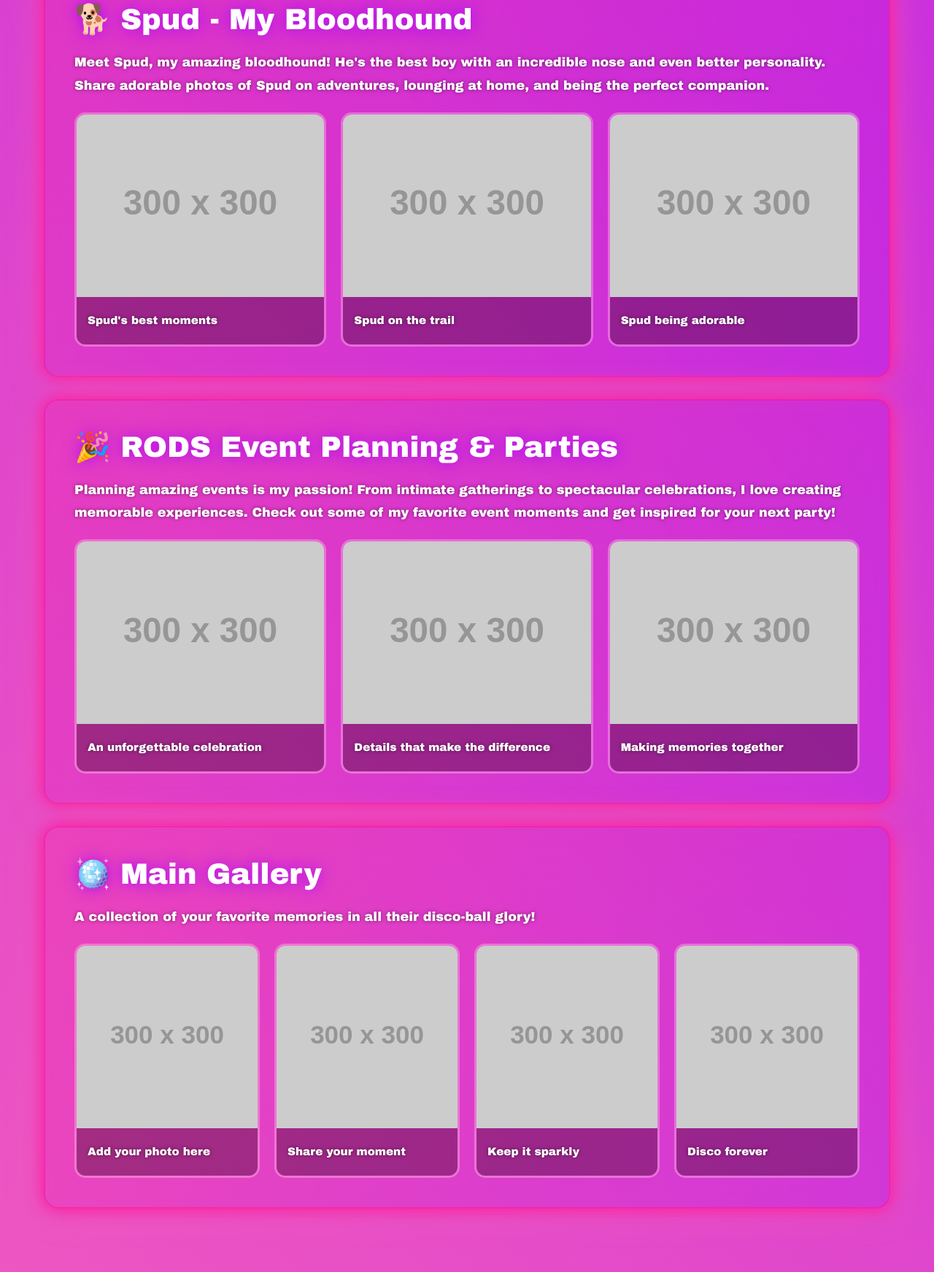
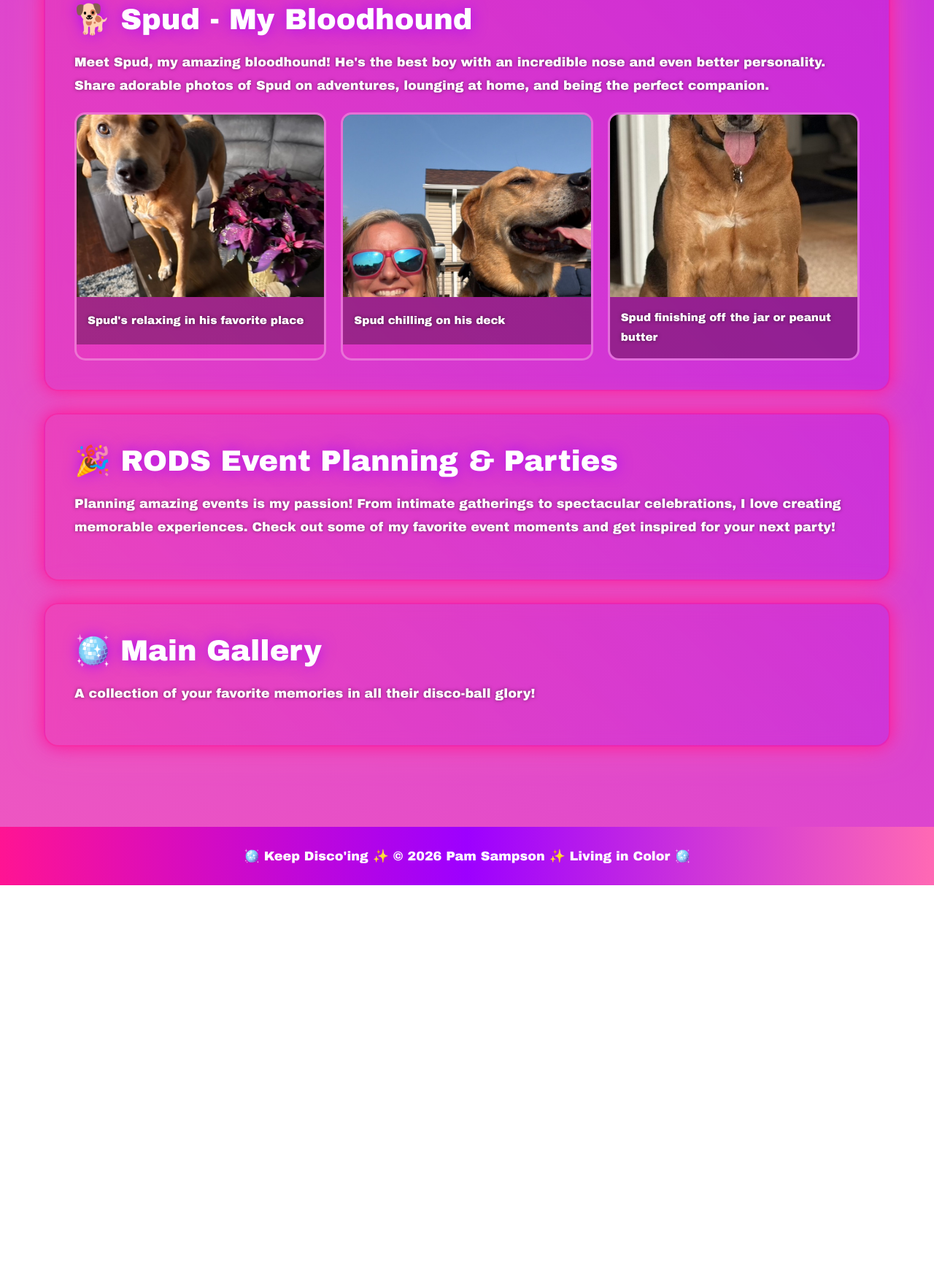
Before and after one commit to psampson00/pamsampson, a plain HTML site: page index.html in a window 1280 px wide. Shown: the part 3255-4998 px from the top of the page at 73% size. After the commit the page ends 4468 px from the top, so only its background shows below. Drawn offline with Linux system fonts and the light colour scheme; placeholder pictures from the web are drawn by us.

Commit message:
update images

```diff
--- a/index.html
+++ b/index.html
@@ -132,14 +132,14 @@
         <p>Explore the world and share your travel stories! From exotic beaches to bustling cities, document your
             adventures and inspire others to explore.</p>
         <div class="gallery">
-            <div class="gallery-item"><img src="https://via.placeholder.com/300x300?text=Travel+1" alt="Travel 1">
-                <div class="gallery-item-text"><p>Add your travel photo and destination details</p></div>
+            <div class="gallery-item"><img src="images/travel/chicagoInNYC.jpeg" alt="Travel 1">
+                <div class="gallery-item-text"><p>Seeing Chicago in NYC</p></div>
             </div>
-            <div class="gallery-item"><img src="https://via.placeholder.com/300x300?text=Travel+2" alt="Travel 2">
-                <div class="gallery-item-text"><p>Share your favorite travel memories</p></div>
+            <div class="gallery-item"><img src="images/travel/hawaii.jpeg" alt="Travel 2">
+                <div class="gallery-item-text"><p>Hawaii</p></div>
             </div>
-            <div class="gallery-item"><img src="https://via.placeholder.com/300x300?text=Travel+3" alt="Travel 3">
-                <div class="gallery-item-text"><p>Where will you go next?</p></div>
+            <div class="gallery-item"><img src="images/travel/vegaspool.jpeg" alt="Travel 3">
+                <div class="gallery-item-text"><p>Cosmo pool in my home away from home</p></div>
             </div>
         </div>
     </section>
@@ -152,48 +152,48 @@
         <p>Meet Spud, my amazing bloodhound! He's the best boy with an incredible nose and even better personality.
             Share adorable photos of Spud on adventures, lounging at home, and being the perfect companion.</p>
         <div class="gallery">
-            <div class="gallery-item"><img src="https://via.placeholder.com/300x300?text=Spud+1" alt="Spud 1">
-                <div class="gallery-item-text"><p>Spud's best moments</p></div>
+            <div class="gallery-item"><img src="images/spud/spudCute.jpeg" alt="Spud 1">
+                <div class="gallery-item-text"><p>Spud's relaxing in his favorite place</p></div>
             </div>
-            <div class="gallery-item"><img src="https://via.placeholder.com/300x300?text=Spud+2" alt="Spud 2">
-                <div class="gallery-item-text"><p>Spud on the trail</p></div>
+            <div class="gallery-item"><img src="images/spud/spudOutside.jpeg" alt="Spud 2">
+                <div class="gallery-item-text"><p>Spud chilling on his deck</p></div>
             </div>
-            <div class="gallery-item"><img src="https://via.placeholder.com/300x300?text=Spud+3" alt="Spud 3">
-                <div class="gallery-item-text"><p>Spud being adorable</p></div>
+            <div class="gallery-item"><img src="images/spud/spudPB.jpeg" alt="Spud 3">
+                <div class="gallery-item-text"><p>Spud finishing off the jar or peanut butter</p></div>
             </div>
         </div>
     </section>
     <section id="events" class="section"><h2>🎉 RODS Event Planning &amp; Parties</h2>
         <p>Planning amazing events is my passion! From intimate gatherings to spectacular celebrations, I love creating
             memorable experiences. Check out some of my favorite event moments and get inspired for your next party!</p>
-        <div class="gallery">
-            <div class="gallery-item"><img src="https://via.placeholder.com/300x300?text=Event+1" alt="Event 1">
-                <div class="gallery-item-text"><p>An unforgettable celebration</p></div>
-            </div>
-            <div class="gallery-item"><img src="https://via.placeholder.com/300x300?text=Event+2" alt="Event 2">
-                <div class="gallery-item-text"><p>Details that make the difference</p></div>
-            </div>
-            <div class="gallery-item"><img src="https://via.placeholder.com/300x300?text=Event+3" alt="Event 3">
-                <div class="gallery-item-text"><p>Making memories together</p></div>
-            </div>
-        </div>
+<!--        <div class="gallery">-->
+<!--            <div class="gallery-item"><img src="https://via.placeholder.com/300x300?text=Event+1" alt="Event 1">-->
+<!--                <div class="gallery-item-text"><p>An unforgettable celebration</p></div>-->
+<!--            </div>-->
+<!--            <div class="gallery-item"><img src="https://via.placeholder.com/300x300?text=Event+2" alt="Event 2">-->
+<!--                <div class="gallery-item-text"><p>Details that make the difference</p></div>-->
+<!--            </div>-->
+<!--            <div class="gallery-item"><img src="https://via.placeholder.com/300x300?text=Event+3" alt="Event 3">-->
+<!--                <div class="gallery-item-text"><p>Making memories together</p></div>-->
+<!--            </div>-->
+<!--        </div>-->
     </section>
     <section id="gallery" class="section"><h2>🪩 Main Gallery</h2>
         <p>A collection of your favorite memories in all their disco-ball glory!</p>
-        <div class="gallery">
-            <div class="gallery-item"><img src="https://via.placeholder.com/300x300?text=Photo+1" alt="Photo 1">
-                <div class="gallery-item-text"><p>Add your photo here</p></div>
-            </div>
-            <div class="gallery-item"><img src="https://via.placeholder.com/300x300?text=Photo+2" alt="Photo 2">
-                <div class="gallery-item-text"><p>Share your moment</p></div>
-            </div>
-            <div class="gallery-item"><img src="https://via.placeholder.com/300x300?text=Photo+3" alt="Photo 3">
-                <div class="gallery-item-text"><p>Keep it sparkly</p></div>
-            </div>
-            <div class="gallery-item"><img src="https://via.placeholder.com/300x300?text=Photo+4" alt="Photo 4">
-                <div class="gallery-item-text"><p>Disco forever</p></div>
-            </div>
-        </div>
+<!--        <div class="gallery">-->
+<!--            <div class="gallery-item"><img src="https://via.placeholder.com/300x300?text=Photo+1" alt="Photo 1">-->
+<!--                <div class="gallery-item-text"><p>Add your photo here</p></div>-->
+<!--            </div>-->
+<!--            <div class="gallery-item"><img src="https://via.placeholder.com/300x300?text=Photo+2" alt="Photo 2">-->
+<!--                <div class="gallery-item-text"><p>Share your moment</p></div>-->
+<!--            </div>-->
+<!--            <div class="gallery-item"><img src="https://via.placeholder.com/300x300?text=Photo+3" alt="Photo 3">-->
+<!--                <div class="gallery-item-text"><p>Keep it sparkly</p></div>-->
+<!--            </div>-->
+<!--            <div class="gallery-item"><img src="https://via.placeholder.com/300x300?text=Photo+4" alt="Photo 4">-->
+<!--                <div class="gallery-item-text"><p>Disco forever</p></div>-->
+<!--            </div>-->
+<!--        </div>-->
     </section>
 </div>
 <footer><p>🪩 Keep Disco'ing ✨ &copy; 2026 Pam Sampson ✨ Living in Color 🪩</p></footer>
```
Also changed, not shown: images/spud/spudCute.jpeg (added), images/spud/spudOutside.jpeg (added), images/spud/spudPB.jpeg (added), images/travel/chicagoInNYC.jpeg (added), images/travel/hawaii.jpeg (added), images/travel/vegaspool.jpeg (added).
